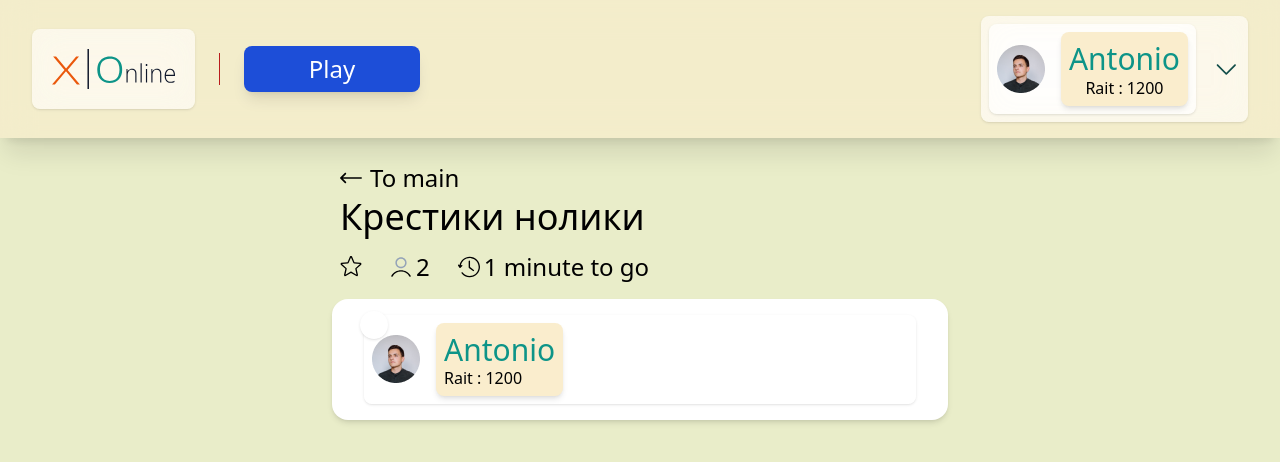
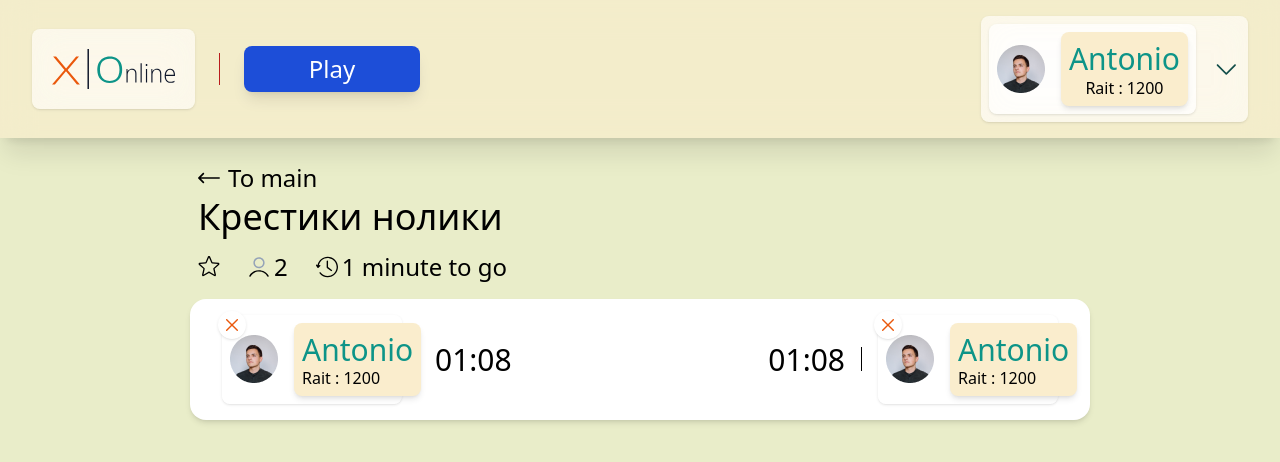
Before and after one commit to Andriikryl/tic-tac-toe-app, a Next.js app: page / in a window 1280 px wide. Shown: the top 462 px of the page. Built offline with nearby package versions, Linux system fonts and the light colour scheme.

Commit message:
feat[add / uikit - button]

```diff
--- a/components/game/game-info.jsx
+++ b/components/game/game-info.jsx
@@ -1,13 +1,33 @@
 import clsx from "clsx";
 import { Profile } from "../profile";
+import { CrossIcon } from "./icons/cross-icon";
 
 export function GameInfo({className}){
   return (
-    <div className={clsx(className, "bg-white rounded-2xl shadow-md px-8 py-4")}>
-      <div>
+    <div className={clsx(className, "bg-white rounded-2xl shadow-md px-8 py-4 flex justify-between")}>
+      <div className="flex gap-4 items-center">
         <div className="relative">
-          <Profile/>
-          <div className="w-7 h-7 rounded-full bg-white shadow absolute -left-1 -top-1"></div>
+          <Profile className="w-[180px]"/>
+          <div className="w-7 h-7 rounded-full bg-white shadow absolute -left-1 -top-1 items-center justify-center flex">
+            <CrossIcon/>
+          </div>
+        </div>
+        <div className="h-6 w-px bg-black"></div>
+        <div>
+          <p className="text-[30px]">01:08</p>
+        </div>
+      </div>
+
+      <div className="flex gap-4 items-center">
+        <div>
+          <p className="text-[30px]">01:08</p>
+        </div>
+        <div className="h-6 w-px bg-black"></div>
+        <div className="relative">
+          <Profile className="w-[180px]"/>
+          <div className="w-7 h-7 rounded-full bg-white shadow absolute -left-1 -top-1 items-center justify-center flex">
+            <CrossIcon/>
+          </div>
         </div>
       </div>
     </div>
--- a/components/header/header.jsx
+++ b/components/header/header.jsx
@@ -2,6 +2,9 @@ import Image from "next/image"
 import logoSrc from "./logo.svg"
 import { Profile } from "../profile"
 import { ArrowDownIcon } from "./icons/arrow-down-icons"
+import { UiButton } from "../uikit/ui-button"
+
+
 
 
 export function Header () {
@@ -9,7 +12,7 @@ export function Header () {
         <header className="flex py-4 items-center px-8 bg-opacity-60 backdrop-filter backdrop-blur-lg bg-[#faedcd] shadow-xl">
             <Image src={logoSrc} alt="logo-image" className="p-5 rounded-lg bg-opacity-60 backdrop-filter backdrop-blur-lg bg-white shadow"/>
             <div className="w-px h-8 bg-red-700 mx-6"></div>
-            <button className="w-44 bg-blue-700 text-white rounded-lg px-5 py-2 shadow-lg text-2xl leading-tight">Play</button>
+            <UiButton className="w-44" variant="primary" size="lg">Play</UiButton>
             <button className="ml-auto flex items-center gap-4 p-2 rounded-lg bg-opacity-60 backdrop-filter backdrop-blur-lg bg-white shadow">
             <Profile/>
             <ArrowDownIcon/>
--- a/components/profile/profile.jsx
+++ b/components/profile/profile.jsx
@@ -1,9 +1,10 @@
+import clsx from "clsx"
 import avatarSrc from "./avatar.png"
 import Image from "next/image"
 
-export function Profile() {
+export function Profile({className}) {
     return (
-        <div className="flex items-center gap-4 p-2 rounded-lg bg-opacity-60 backdrop-filter backdrop-blur-lg bg-white shadow">
+        <div className={clsx("flex items-center gap-4 p-2 rounded-lg bg-opacity-60 backdrop-filter backdrop-blur-lg bg-white shadow", className)}>
         <Image src={avatarSrc} alt="avatar-image" width={48} height={48} />
         <div className="p-2 rounded-lg bg-[#faedcd] shadow-md">
             <div className="text-teal-600 text-3xl leading-tight">Antonio</div>
--- /dev/null
+++ b/components/uikit/ui-button.jsx
@@ -0,0 +1,21 @@
+import clsx from "clsx"
+
+export function UiButton({children, className, size, variant}){
+
+    const buttonClassName = clsx(
+        '',
+        className,
+        {
+            md: "px-6 py-2 shadow-lg text-2xl leading-tight",
+            lg: "px-5 py-2 shadow-lg text-2xl leading-tight"
+        }[size],
+        {
+            primary: "bg-blue-700 text-white rounded-lg",
+            outline: "border border-teal-600 teaxt-teal-600 hover:bg-teal-50",
+        }[variant],
+    )
+
+    return (
+        <button className={buttonClassName}>{children}</button>
+    )
+}
--- a/pages/index.jsx
+++ b/pages/index.jsx
@@ -7,7 +7,7 @@ export default function HomePage() {
   return (
     <div className="bg-[#e9edc9] min-h-screen">
       <Header/>
-      <main className="pt-6 mx-auto max-w-[616px] ">
+      <main className="pt-6 mx-auto max-w-[900px] ">
       <GameTitle/>
       <GameInfo className="mt-4"/>
       </main>
```
